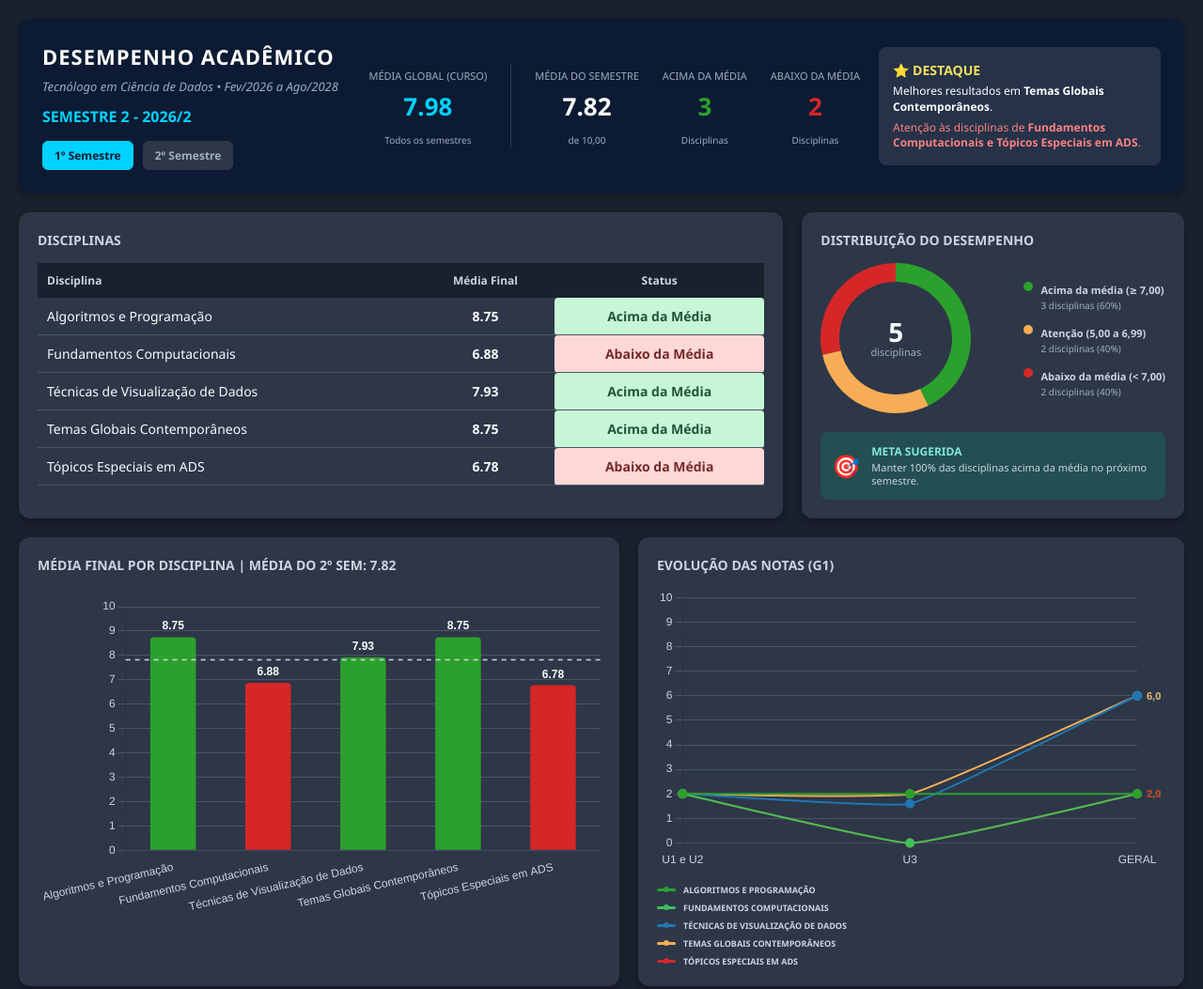
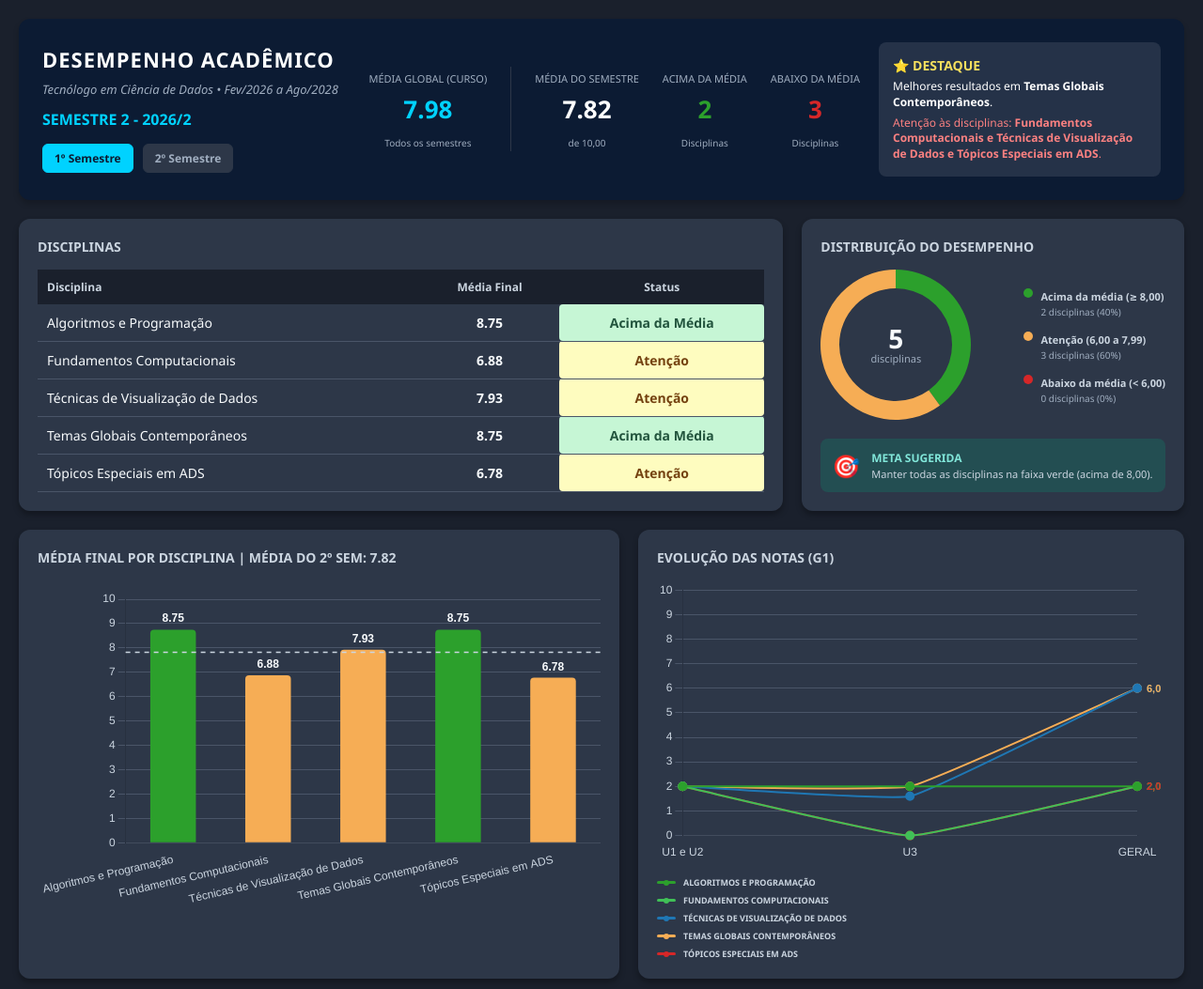
Before and after one commit to Redronew/boletim-dashboard, a plain HTML site: page index.html in a window 1280 px wide. Shown: the whole page at 94% size. Drawn offline with nearby package versions, Linux system fonts and the light colour scheme.

Commit message:
Adicionando cor de atencao na tabela

```diff
--- a/index.html
+++ b/index.html
@@ -88,22 +88,22 @@
                         <div class="legenda-item">
                             <span class="dot verde"></span>
                             <div>
-                                <strong>Acima da média (≥ 7,00)</strong>
-                                <p id="legenda-acima">2 disciplinas (40%)</p>
+                                <strong>Acima da média (≥ 8,00)</strong>
+                                <p id="legenda-acima">5 disciplinas (100%)</p>
                             </div>
                         </div>
                         <div class="legenda-item">
                             <span class="dot amarelo"></span>
                             <div>
-                                <strong>Atenção (5,00 a 6,99)</strong>
-                                <p id="legenda-atencao">1 disciplina (20%)</p>
+                                <strong>Atenção (6,00 a 7,99)</strong>
+                                <p id="legenda-atencao">0 disciplinas (0%)</p>
                             </div>
                         </div>
                         <div class="legenda-item">
                             <span class="dot vermelho"></span>
                             <div>
-                                <strong>Abaixo da média (< 7,00)</strong>
-                                <p id="legenda-abaixo">2 disciplinas (40%)</p>
+                                <strong>Abaixo da média (< 6,00)</strong>
+                                <p id="legenda-abaixo">0 disciplinas (0%)</p>
                             </div>
                         </div>
                     </div>
@@ -113,7 +113,7 @@
                     <div class="meta-icone">🎯</div>
                     <div>
                         <h4>META SUGERIDA</h4>
-                        <p>Manter 100% das disciplinas acima da média no próximo semestre.</p>
+                        <p>Manter todas as disciplinas na faixa verde (acima de 8,00).</p>
                     </div>
                 </div>
             </div>
--- a/script.js
+++ b/script.js
@@ -9,7 +9,7 @@ const valoresEmCimaPlugin = {
         const { ctx, data } = chart;
         ctx.save();
         ctx.font = 'bold 12px sans-serif';
-        ctx.fillStyle = '#f7fafc'; // Cor clara fixa para o tema escuro
+        ctx.fillStyle = '#f7fafc';
         ctx.textAlign = 'center';
         chart.getDatasetMeta(0).data.forEach((bar, index) => {
             const valor = data.datasets[0].data[index];
@@ -47,16 +47,17 @@ function calcularMediaGlobal() {
 
 function atualizarTextoDestaque(dados) {
     const melhorDisciplina = dados.reduce((prev, current) => (prev.media > current.media) ? prev : current);
-    const pioresDisciplinas = dados.filter(d => d.media < 7.0);
+    // O alerta agora foca em disciplinas abaixo de 8.0
+    const disciplinasAtencao = dados.filter(d => d.media < 8.0);
 
     const destaqueP = document.getElementById('destaque-texto');
     const alertaP = document.getElementById('alerta-texto');
 
     destaqueP.innerHTML = `Melhores resultados em <strong>${melhorDisciplina.disciplina}</strong>.`;
 
-    if (pioresDisciplinas.length > 0) {
-        const nomesPiores = pioresDisciplinas.map(d => d.disciplina).join(' e ');
-        alertaP.innerHTML = `Atenção às disciplinas de <strong>${nomesPiores}</strong>.`;
+    if (disciplinasAtencao.length > 0) {
+        const nomes = disciplinasAtencao.map(d => d.disciplina).join(' e ');
+        alertaP.innerHTML = `Atenção às disciplinas: <strong>${nomes}</strong>.`;
         alertaP.style.display = 'block';
     } else {
         alertaP.style.display = 'none';
@@ -67,14 +68,19 @@ function renderizarDashboard(dadosAcademicos, semestreTexto, btnClicado) {
     document.getElementById('media-global-topo').innerText = calcularMediaGlobal();
 
     const mediaGeral = (dadosAcademicos.reduce((acc, item) => acc + item.media, 0) / dadosAcademicos.length).toFixed(2);
-    const acima = dadosAcademicos.filter(d => d.media >= 7.0).length;
-    const atencao = dadosAcademicos.filter(d => d.media >= 5.0 && d.media < 7.0).length;
-    const abaixo = dadosAcademicos.filter(d => d.media < 7.0).length;
+
+    // --- NOVAS REGRAS DE CLASSIFICAÇÃO ---
+    const acima = dadosAcademicos.filter(d => d.media >= 8.0).length;
+    const atencao = dadosAcademicos.filter(d => d.media >= 6.0 && d.media < 8.0).length;
+    const abaixo = dadosAcademicos.filter(d => d.media < 6.0).length;
+
     const total = dadosAcademicos.length;
 
     document.getElementById('media-geral-topo').innerText = mediaGeral;
     document.getElementById('acima-topo').innerText = acima;
-    document.getElementById('abaixo-topo').innerText = abaixo;
+    // O card do topo que era "Abaixo da Média" agora mostra a soma de atenção + abaixo?
+    // Vou manter mostrando o total de disciplinas com nota < 8.0 para dar um panorama de "o que melhorar"
+    document.getElementById('abaixo-topo').innerText = atencao + abaixo;
     document.querySelector('#texto-semestre').innerText = semestreTexto;
 
     const semestreAbreviado = semestreTexto.includes('1') ? '1º SEM' : '2º SEM';
@@ -92,12 +98,25 @@ function renderizarDashboard(dadosAcademicos, semestreTexto, btnClicado) {
         btnClicado.classList.add('ativo');
     }
 
+    // Tabela
     const tbody = document.querySelector('#tabela-notas tbody');
     tbody.innerHTML = '';
     dadosAcademicos.forEach(item => {
         const tr = document.createElement('tr');
-        const statusClass = item.media >= 7.0 ? 'status-acima' : 'status-abaixo';
-        const statusTexto = item.media >= 7.0 ? 'Acima da Média' : 'Abaixo da Média';
+
+        // Lógica de cores e textos da tabela baseada nas novas regras
+        let statusClass, statusTexto;
+        if (item.media >= 8.0) {
+            statusClass = 'status-acima';
+            statusTexto = 'Acima da Média';
+        } else if (item.media >= 6.0) {
+            statusClass = 'status-atencao'; // Nova classe CSS que precisamos adicionar
+            statusTexto = 'Atenção';
+        } else {
+            statusClass = 'status-abaixo';
+            statusTexto = 'Abaixo da Média';
+        }
+
         tr.innerHTML = `
             <td>${item.disciplina}</td>
             <td style="text-align: center; font-weight: bold;">${item.media.toFixed(2)}</td>
@@ -106,21 +125,26 @@ function renderizarDashboard(dadosAcademicos, semestreTexto, btnClicado) {
         tbody.appendChild(tr);
     });
 
-    // Cores fixas para o tema escuro
     const corTexto = '#cbd5e0';
     const corGrid = '#4a5568';
 
+    // Rosca
     if (chartRosca) chartRosca.destroy();
     const ctxRosca = document.getElementById('graficoRosca').getContext('2d');
     chartRosca = new Chart(ctxRosca, {
         type: 'doughnut',
         data: {
             labels: ['Acima', 'Atenção', 'Abaixo'],
-            datasets: [{ data: [acima, atencao, abaixo], backgroundColor: ['#2ca02c', '#f6ad55', '#d62728'], borderWidth: 0 }]
+            datasets: [{
+                data: [acima, atencao, abaixo],
+                backgroundColor: ['#2ca02c', '#f6ad55', '#d62728'], // Verde, Amarelo, Vermelho
+                borderWidth: 0
+            }]
         },
         options: { cutout: '75%', plugins: { legend: { display: false } } }
     });
 
+    // Barras
     if (chartBarras) chartBarras.destroy();
     const ctxBarras = document.getElementById('graficoBarras').getContext('2d');
 
@@ -148,7 +172,12 @@ function renderizarDashboard(dadosAcademicos, semestreTexto, btnClicado) {
             labels: dadosAcademicos.map(d => d.disciplina),
             datasets: [{
                 data: dadosAcademicos.map(d => d.media),
-                backgroundColor: dadosAcademicos.map(d => d.media >= 7.0 ? '#2ca02c' : '#d62728'),
+                // Lógica de cores das barras
+                backgroundColor: dadosAcademicos.map(d => {
+                    if (d.media >= 8.0) return '#2ca02c'; // Verde
+                    if (d.media >= 6.0) return '#f6ad55'; // Amarelo
+                    return '#d62728'; // Vermelho
+                }),
                 borderRadius: 4,
                 barPercentage: 0.6
             }]
@@ -166,6 +195,7 @@ function renderizarDashboard(dadosAcademicos, semestreTexto, btnClicado) {
         }
     });
 
+    // Evolução
     if (chartEvolucao) chartEvolucao.destroy();
     const ctxEvolucao = document.getElementById('graficoEvolucao').getContext('2d');
 
@@ -213,7 +243,6 @@ function renderizarDashboard(dadosAcademicos, semestreTexto, btnClicado) {
     });
 }
 
-// Inicializa o dashboard direto no carregamento
 document.addEventListener('DOMContentLoaded', () => {
     renderizarDashboard(dadosSemestre2, "SEMESTRE 2 - 2026/2");
 });
--- a/style.css
+++ b/style.css
@@ -205,9 +205,18 @@ td {
     color: var(--text-main);
 }
 
+/* Classes de Status da Tabela */
 .status-acima {
     background-color: #c6f6d5;
     color: #22543d;
+    font-weight: bold;
+    border-radius: 4px;
+    text-align: center;
+}
+
+.status-atencao {
+    background-color: #fefcbf; /* Fundo amarelo claro */
+    color: #744210; /* Texto marrom escuro */
     font-weight: bold;
     border-radius: 4px;
     text-align: center;
```
